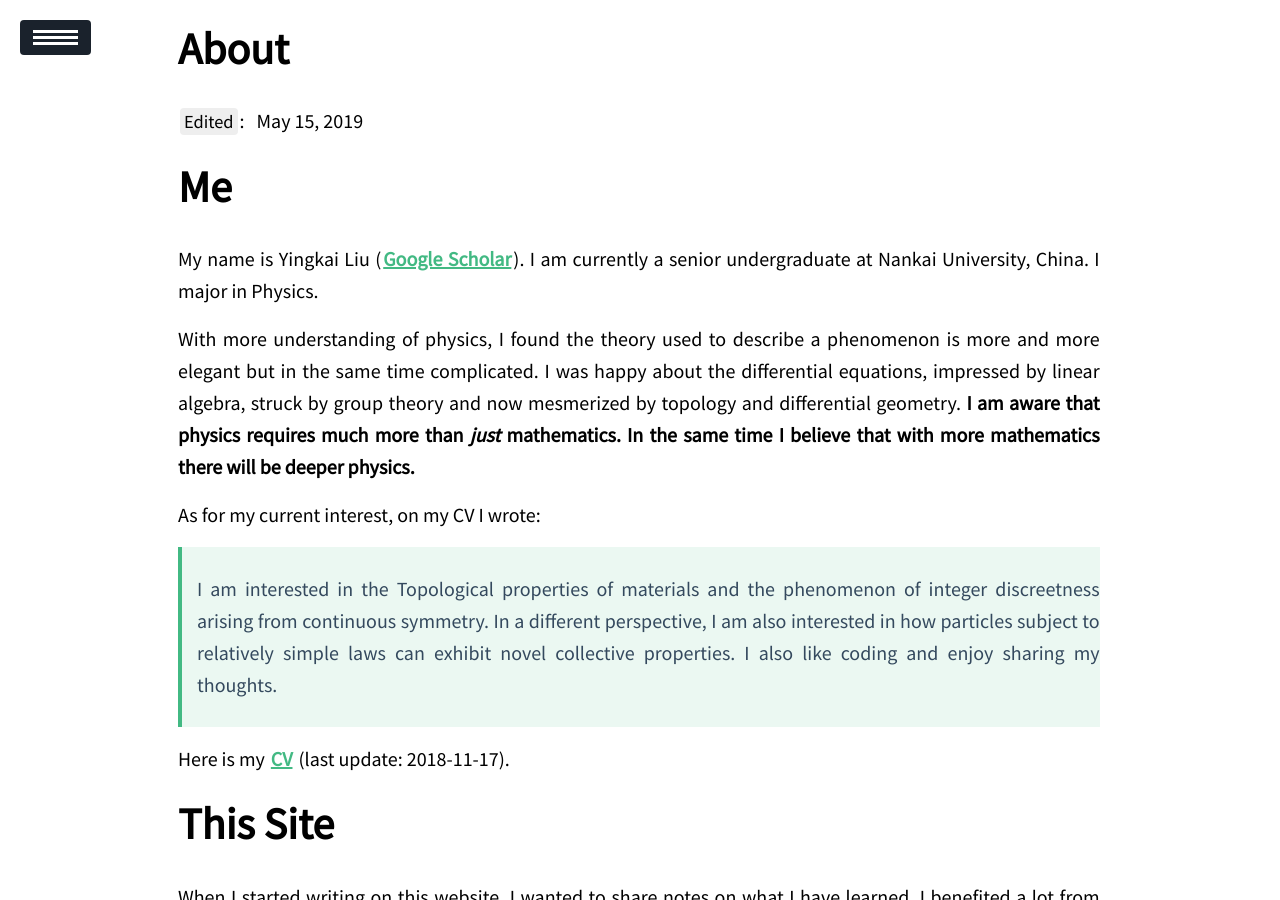
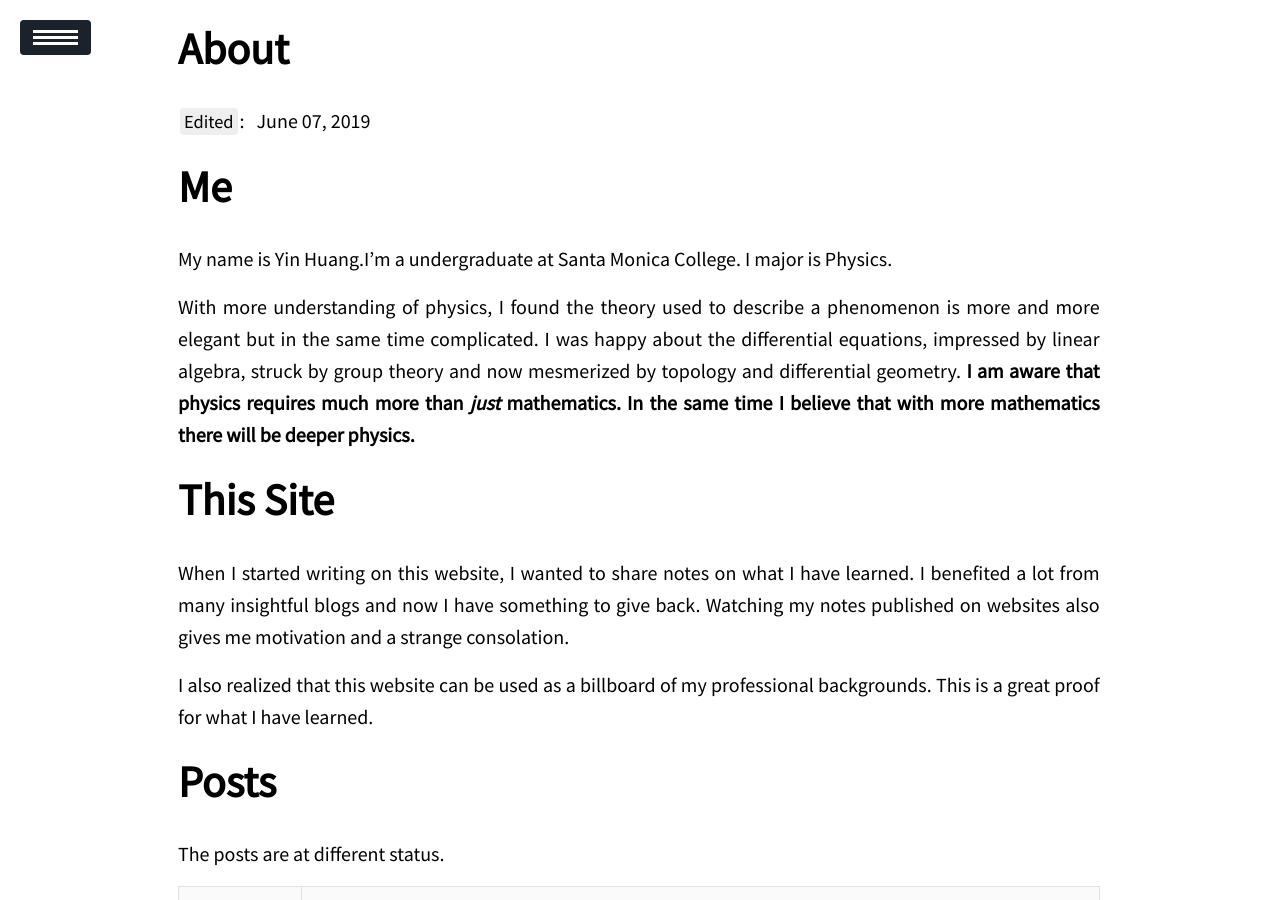
Before and after one commit to A1iez/a1iez.github.io, a Jekyll site: the page built from about/index.md, in a window 1280 px wide and 900 px high. Built offline with Jekyll 4.4.1, drawn with Linux system fonts in a browser that asks for light colours; nearby versions of some CDN libraries; formulas are drawn with MathJax 3; some of the changed text lies outside the part shown.

Commit message:
Update index.md

```diff
--- a/about/index.md
+++ b/about/index.md
@@ -2,7 +2,7 @@
 title: About
 layout: info
 toc: false
-edit: 2019-05-15
+edit: 2019-6-7
 commentable: false
 protected: true
 mathjax: true
@@ -10,15 +10,10 @@ mathjax: true
 
 # Me
 
-My name is Yingkai Liu ([Google Scholar](https://scholar.google.co.kr/citations?user=NIySL50AAAAJ&hl=en)). I am currently a senior undergraduate at Nankai University, China. I major in Physics.
+My name is Yin Huang.I'm a undergraduate at Santa Monica College. I major is Physics.
 
 With more understanding of physics, I found the theory used to describe a phenomenon is more and more elegant but in the same time complicated. I was happy about the differential equations, impressed by linear algebra, struck by group theory and now mesmerized by topology and differential geometry. **I am aware that physics requires much more than *just* mathematics. In the same time I believe that with more mathematics there will be deeper physics.**
 
-As for my current interest, on my CV I wrote:
-
-> I am interested in the Topological properties of materials and the phenomenon of integer discreetness arising from continuous symmetry. In a different perspective, I am also interested in how particles subject to relatively simple laws can exhibit novel collective properties. I also like coding and enjoy sharing my thoughts.
-
-Here is my [CV](https://yk-liu.github.io/about/CV-of-Liu-Yingkai.pdf) (last update: 2018-11-17).
 
 # This Site
 
@@ -42,7 +37,7 @@ The posts are at different status.
 
 # Sources
 
-This website (source code [here](https://github.com/yk-liu/yk-liu.github.io)) uses these sources:
+This website (source code [here](https://a1iez.github.io/yinhuang.github.com/)) uses these sources:
 
 | Module                                                       | Mainly used in                                  | License/ TOS                                                 |
 | ------------------------------------------------------------ | ----------------------------------------------- | ------------------------------------------------------------ |
@@ -59,8 +54,6 @@ This website (source code [here](https://github.com/yk-liu/yk-liu.github.io)) us
 | [comment](https://commentit.io)                              | Post                                            | [APGL-3.0](https://www.gnu.org/licenses/agpl-3.0.html)       |
 | [404 T-rex game](https://github.com/wayou/t-rex-runner)      | 404 page                                        | from [Chromium source code](https://cs.chromium.org/chromium/src/components/neterror/resources/offline.js?q=t-rex+package), [license](https://chromium.googlesource.com/chromium/src.git/+/master/LICENSE) |
 | [Encryption](https://github.com/robinmoisson/staticrypt)     | Secret Pages                                    | [MIT](http://opensource.org/licenses/MIT)                    |
-
-Additional licensing information can be found [here](https://github.com/yk-liu/yk-liu.github.io/blob/master/LICENSE.md).
 
 I mainly use [Typora](https://www.typora.io) to write my post.
 
@@ -80,4 +73,4 @@ Which has been beautifully put by Bruce Lee:
 
 # Contact
 
-The best way to reach me is via email: $water$ _@_ $mail.nankai.edu.cn$
+The best way to reach me is via email: $huang_yin$ _@_ $student.smc.edu$
```
